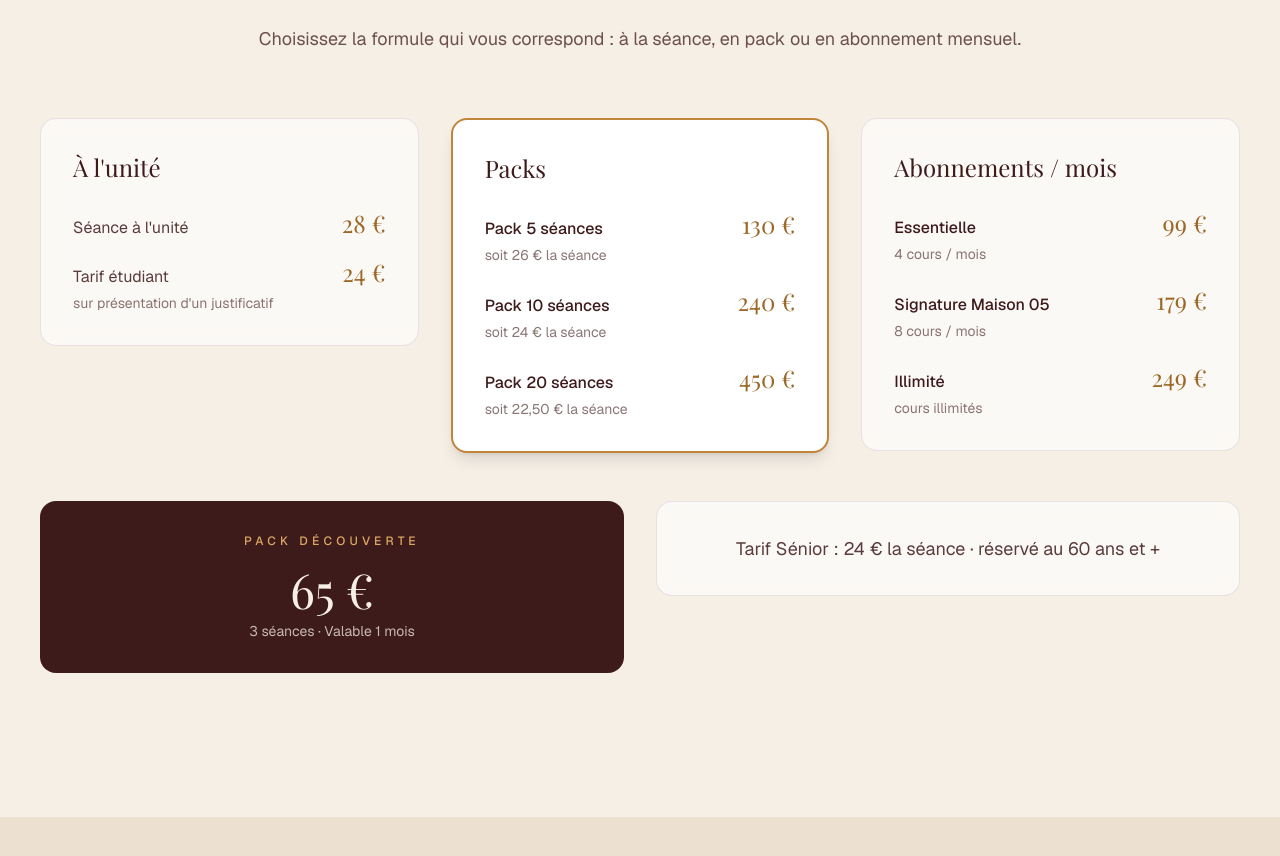
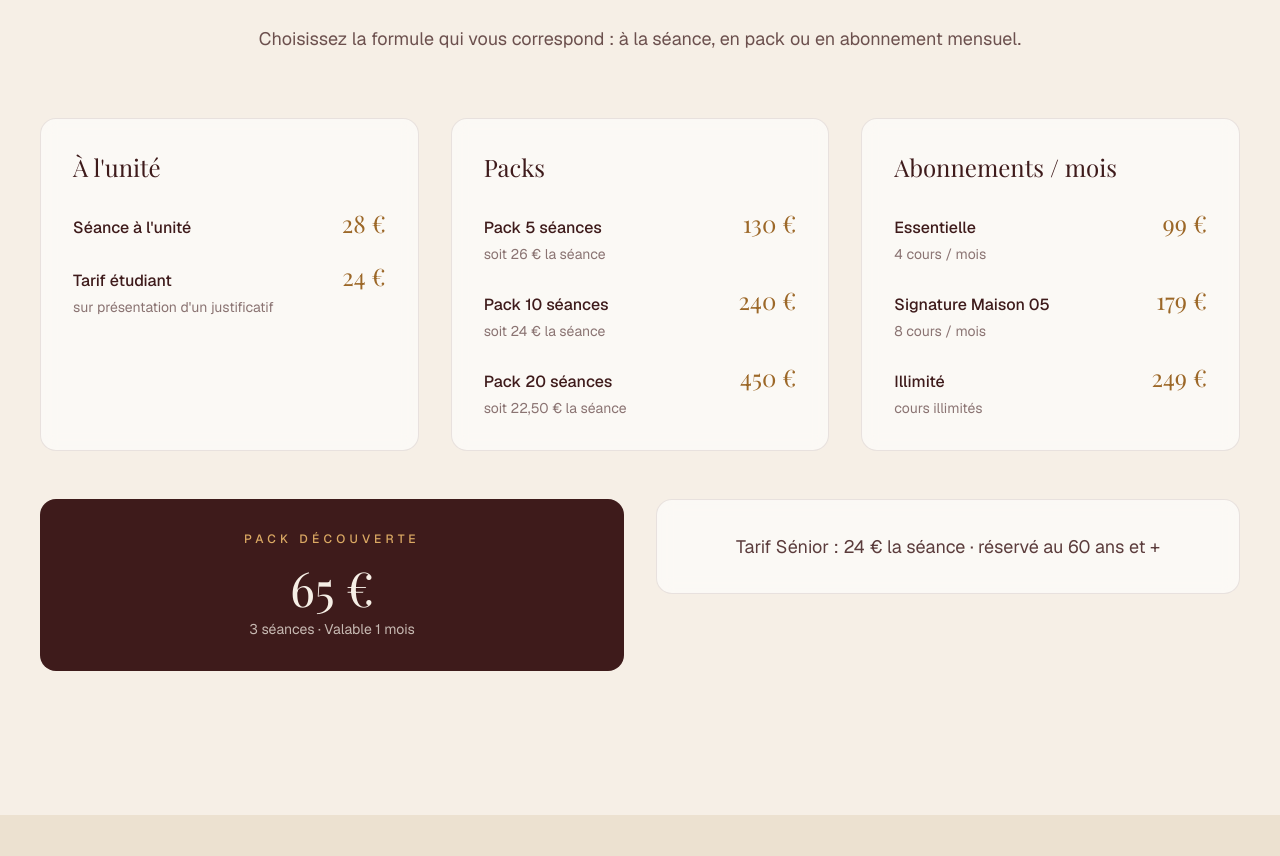
Before and after one commit to Agence-Grey/maison-05, a Next.js app: page / in a window 1280 px wide. Shown: the part 6388-7244 px from the top of the page. Built offline with nearby package versions, Linux system fonts and the light colour scheme; a web font is replaced by a local one.

Commit message:
fix: aligner les cards de la section tarifs

```diff
--- a/src/components/Tarifs.tsx
+++ b/src/components/Tarifs.tsx
@@ -18,15 +18,15 @@ export default function Tarifs() {
           </p>
         </Reveal>
 
-        <div className="mt-16 grid gap-8 lg:grid-cols-3">
-          <Reveal>
-            <div className="rounded-2xl border border-bordeaux/10 bg-white/60 p-8 backdrop-blur-sm">
+        <div className="mt-16 grid gap-8 lg:grid-cols-3 lg:items-stretch">
+          <Reveal className="h-full">
+            <div className="flex h-full flex-col rounded-2xl border border-bordeaux/10 bg-white/60 p-8 backdrop-blur-sm">
               <h3 className="font-serif text-2xl text-bordeaux">À l&apos;unité</h3>
-              <div className="mt-6 space-y-4">
+              <div className="mt-6 space-y-5">
                 {tarifsContent.unitPrices.map((item) => (
                   <div key={item.label}>
                     <div className="flex items-baseline justify-between">
-                      <span className="text-bordeaux/85">{item.label}</span>
+                      <span className="font-medium text-bordeaux">{item.label}</span>
                       <span className="font-serif text-2xl text-curry-dark">{item.price}</span>
                     </div>
                     {item.detail && <p className="mt-1 text-sm text-bordeaux/60">{item.detail}</p>}
@@ -36,8 +36,8 @@ export default function Tarifs() {
             </div>
           </Reveal>
 
-          <Reveal delay={120}>
-            <div className="rounded-2xl border-2 border-curry bg-white p-8 shadow-lg">
+          <Reveal delay={120} className="h-full">
+            <div className="flex h-full flex-col rounded-2xl border border-bordeaux/10 bg-white/60 p-8 backdrop-blur-sm">
               <h3 className="font-serif text-2xl text-bordeaux">Packs</h3>
               <div className="mt-6 space-y-5">
                 {tarifsContent.packs.map((pack) => (
@@ -55,8 +55,8 @@ export default function Tarifs() {
             </div>
           </Reveal>
 
-          <Reveal delay={240}>
-            <div className="rounded-2xl border border-bordeaux/10 bg-white/60 p-8 backdrop-blur-sm">
+          <Reveal delay={240} className="h-full">
+            <div className="flex h-full flex-col rounded-2xl border border-bordeaux/10 bg-white/60 p-8 backdrop-blur-sm">
               <h3 className="font-serif text-2xl text-bordeaux">Abonnements / mois</h3>
               <div className="mt-6 space-y-5">
                 {tarifsContent.abonnements.map((abo) => (
```
